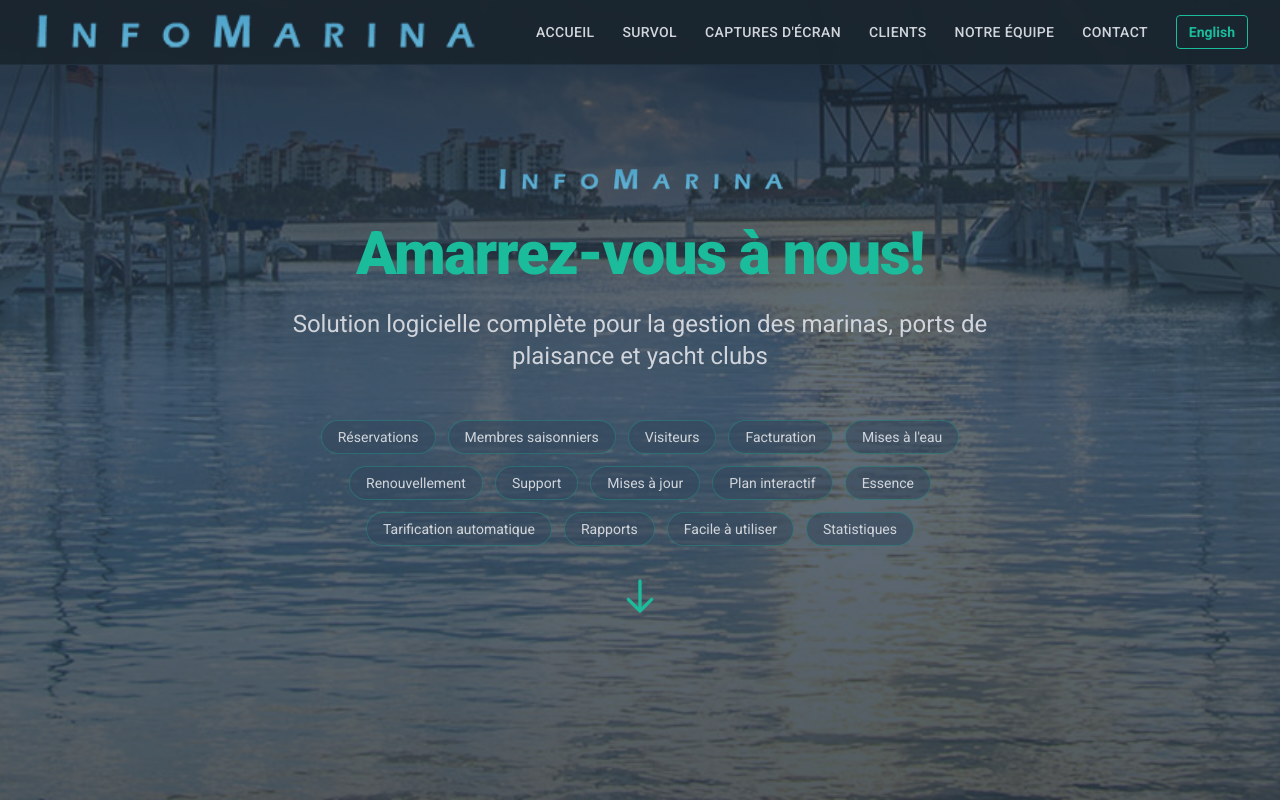
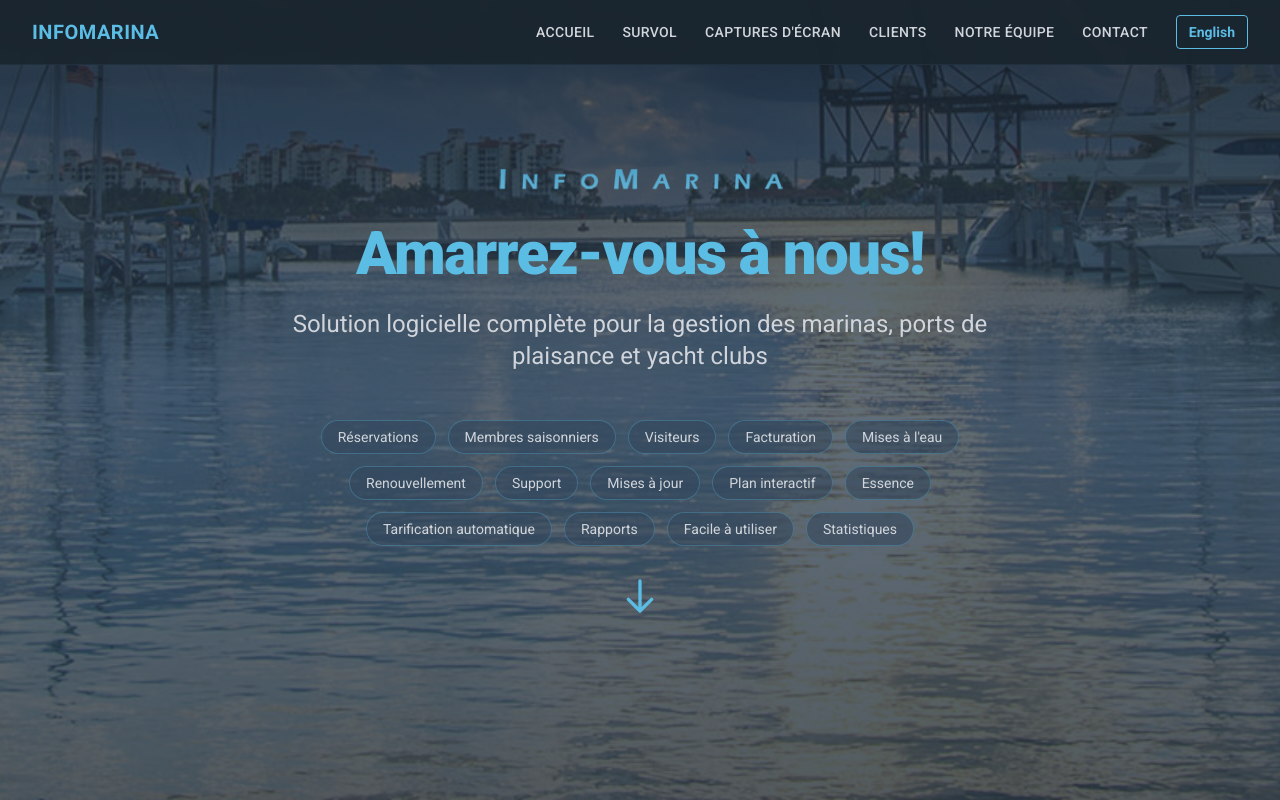
Before and after one commit to logicusinc/infomarina.ca, an Astro site: page / in a window 1280 px wide. Shown: the top 800 px of the page. Built offline with nearby package versions, Linux system fonts and the light colour scheme; Astro itself is replaced by a stand-in of ours.

Commit message:
feat: change colors to lightblue

```diff
--- a/src/components/Nav.astro
+++ b/src/components/Nav.astro
@@ -7,8 +7,8 @@
 <nav class="fixed top-0 w-full z-50 bg-navy-dark/95 backdrop-blur-sm border-b border-navy-light/30">
   <div class="max-w-7xl mx-auto px-4 sm:px-6 lg:px-8">
     <div class="flex items-center justify-between h-16">
-      <a href="#top" class="flex items-center gap-2">
-        <img src="/images/InfoMarinaLogo.png" alt="InfoMarina" class="h-10" />
+      <a href="#top" class="text-brand font-bold text-xl tracking-wide">
+        INFOMARINA
       </a>
 
       <button id="mobile-menu-btn" class="md:hidden text-gray-300 hover:text-brand" aria-label="Menu">
--- a/tailwind.config.mjs
+++ b/tailwind.config.mjs
@@ -5,9 +5,9 @@
     extend: {
       colors: {
         brand: {
-          DEFAULT: '#1abc9c',
-          dark: '#16a085',
-          light: '#48c9b0',
+          DEFAULT: '#5bbce4',
+          dark: '#3aa8d8',
+          light: '#7fcced',
         },
         navy: {
           DEFAULT: '#2c3e50',
```
